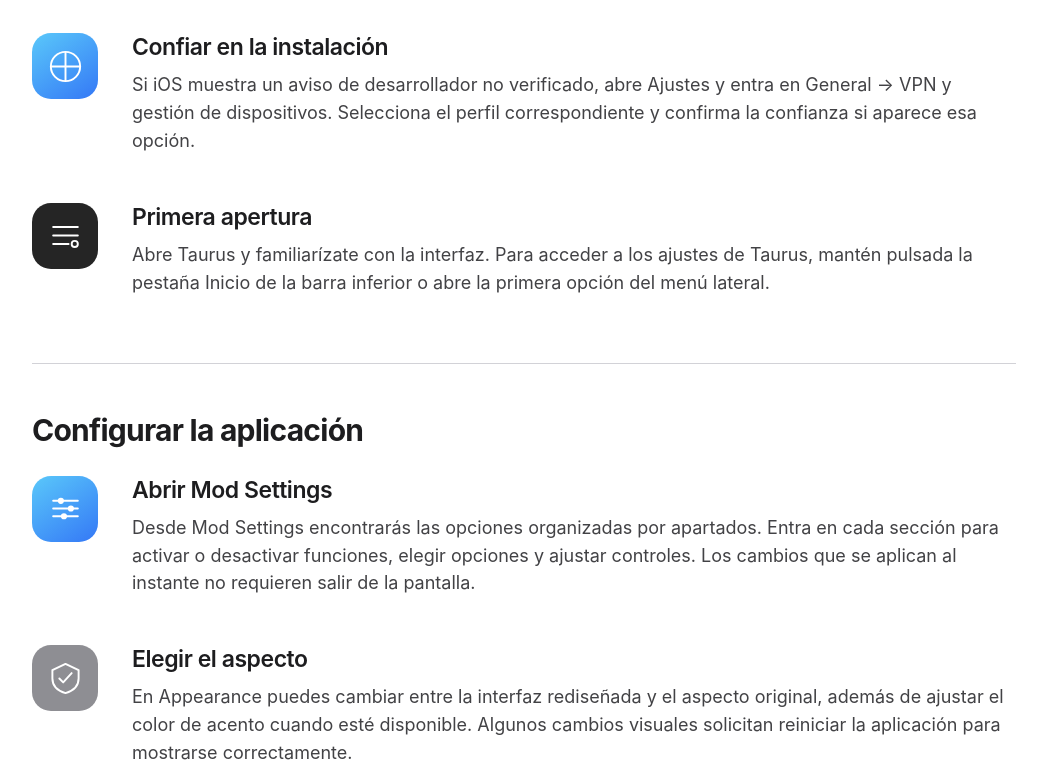
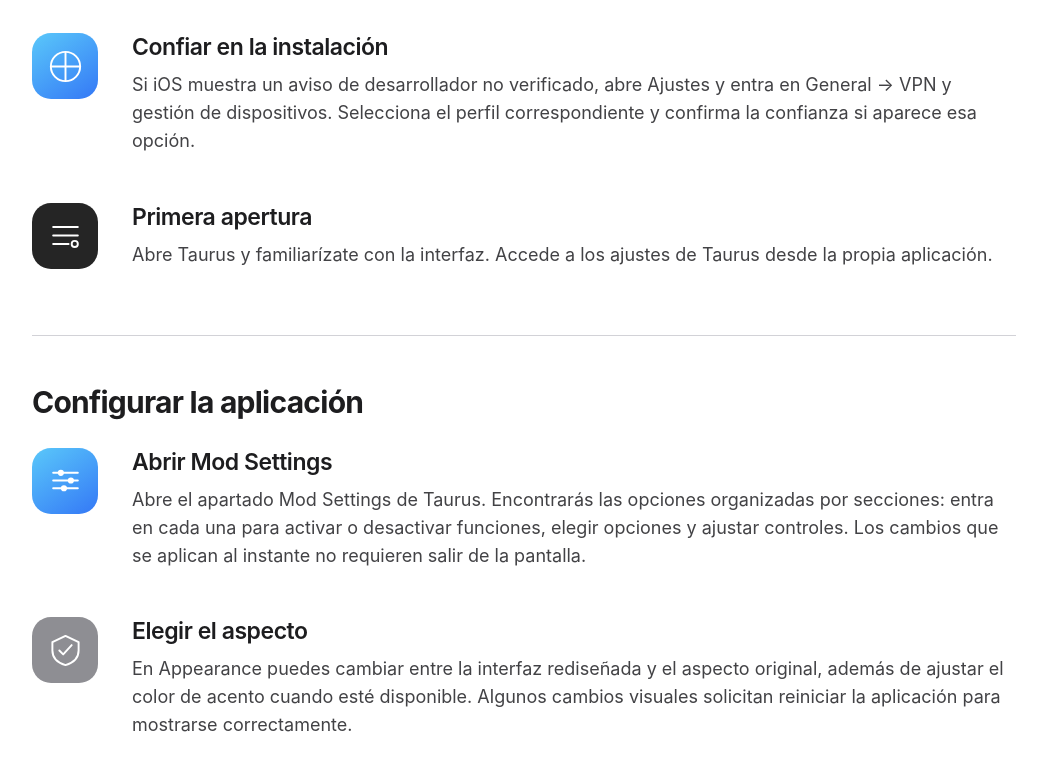
Before and after one commit to arnaupq2/AutomixTaurusSupportPage, a plain HTML site: page index.html in a window 1280 px wide. Shown: the part 651-1435 px from the top of the page, without its empty margins (116-1163 px from the left). Drawn offline with Linux system fonts and the light colour scheme.

Commit message:
Refine first-run and settings instructions

```diff
--- a/index.html
+++ b/index.html
@@ -28,10 +28,10 @@ footer{text-align:center;padding:32px 20px 48px;color:var(--muted);font-size:14p
 <section class="section"><h2>Primeros pasos</h2>
 <div class="row"><div class="icon"><svg viewBox="0 0 48 48"><path d="M24 5v25m0 0 9-9m-9 9-9-9"/><path d="M9 31v8a3 3 0 0 0 3 3h24a3 3 0 0 0 3-3v-8"/></svg></div><div><h3>Instalar Taurus</h3><p>Descarga el archivo IPA disponible en la sección de versiones y ábrelo con un instalador compatible. Sigue los pasos del instalador para firmar e instalar la aplicación en tu dispositivo.</p><div class="links"><a href="https://github.com/arnaupq2/AutomixIPA/releases">Ver versiones disponibles ›</a></div></div></div>
 <div class="row"><div class="icon blue"><svg viewBox="0 0 48 48"><path d="M24 6v36M6 24h36"/><circle cx="24" cy="24" r="19"/></svg></div><div><h3>Confiar en la instalación</h3><p>Si iOS muestra un aviso de desarrollador no verificado, abre Ajustes y entra en General → VPN y gestión de dispositivos. Selecciona el perfil correspondiente y confirma la confianza si aparece esa opción.</p></div></div>
-<div class="row"><div class="icon dark"><svg viewBox="0 0 48 48"><path d="M8 13h32M8 24h32M8 35h20"/><circle cx="36" cy="35" r="4"/></svg></div><div><h3>Primera apertura</h3><p>Abre Taurus y familiarízate con la interfaz. Para acceder a los ajustes de Taurus, mantén pulsada la pestaña Inicio de la barra inferior o abre la primera opción del menú lateral.</p></div></div>
+<div class="row"><div class="icon dark"><svg viewBox="0 0 48 48"><path d="M8 13h32M8 24h32M8 35h20"/><circle cx="36" cy="35" r="4"/></svg></div><div><h3>Primera apertura</h3><p>Abre Taurus y familiarízate con la interfaz. Accede a los ajustes de Taurus desde la propia aplicación.</p></div></div>
 </section>
 <section class="section"><h2>Configurar la aplicación</h2>
-<div class="row"><div class="icon blue"><svg viewBox="0 0 48 48"><path d="M8 14h32M8 24h32M8 34h32"/><circle cx="18" cy="14" r="4" fill="currentColor" stroke="none"/><circle cx="31" cy="24" r="4" fill="currentColor" stroke="none"/><circle cx="22" cy="34" r="4" fill="currentColor" stroke="none"/></svg></div><div><h3>Abrir Mod Settings</h3><p>Desde Mod Settings encontrarás las opciones organizadas por apartados. Entra en cada sección para activar o desactivar funciones, elegir opciones y ajustar controles. Los cambios que se aplican al instante no requieren salir de la pantalla.</p></div></div>
+<div class="row"><div class="icon blue"><svg viewBox="0 0 48 48"><path d="M8 14h32M8 24h32M8 34h32"/><circle cx="18" cy="14" r="4" fill="currentColor" stroke="none"/><circle cx="31" cy="24" r="4" fill="currentColor" stroke="none"/><circle cx="22" cy="34" r="4" fill="currentColor" stroke="none"/></svg></div><div><h3>Abrir Mod Settings</h3><p>Abre el apartado Mod Settings de Taurus. Encontrarás las opciones organizadas por secciones: entra en cada una para activar o desactivar funciones, elegir opciones y ajustar controles. Los cambios que se aplican al instante no requieren salir de la pantalla.</p></div></div>
 <div class="row"><div class="icon"><svg viewBox="0 0 48 48"><path d="M24 5 7 13v11c0 10 7 16 17 19 10-3 17-9 17-19V13L24 5Z"/><path d="m16 24 5 5 11-12"/></svg></div><div><h3>Elegir el aspecto</h3><p>En Appearance puedes cambiar entre la interfaz rediseñada y el aspecto original, además de ajustar el color de acento cuando esté disponible. Algunos cambios visuales solicitan reiniciar la aplicación para mostrarse correctamente.</p></div></div>
 <div class="row"><div class="icon dark"><svg viewBox="0 0 48 48"><path d="M24 5a19 19 0 1 0 19 19"/><path d="M24 5v10m0-10 8 5"/><path d="M15 24h18M24 15v18"/></svg></div><div><h3>Personalizar la navegación</h3><p>En Navbar puedes ordenar las pestañas arrastrándolas, ocultar las que no utilices y editar el nombre o el icono de cada una. También puedes añadir accesos directos a páginas y enlaces compatibles.</p></div></div>
 </section>
```
